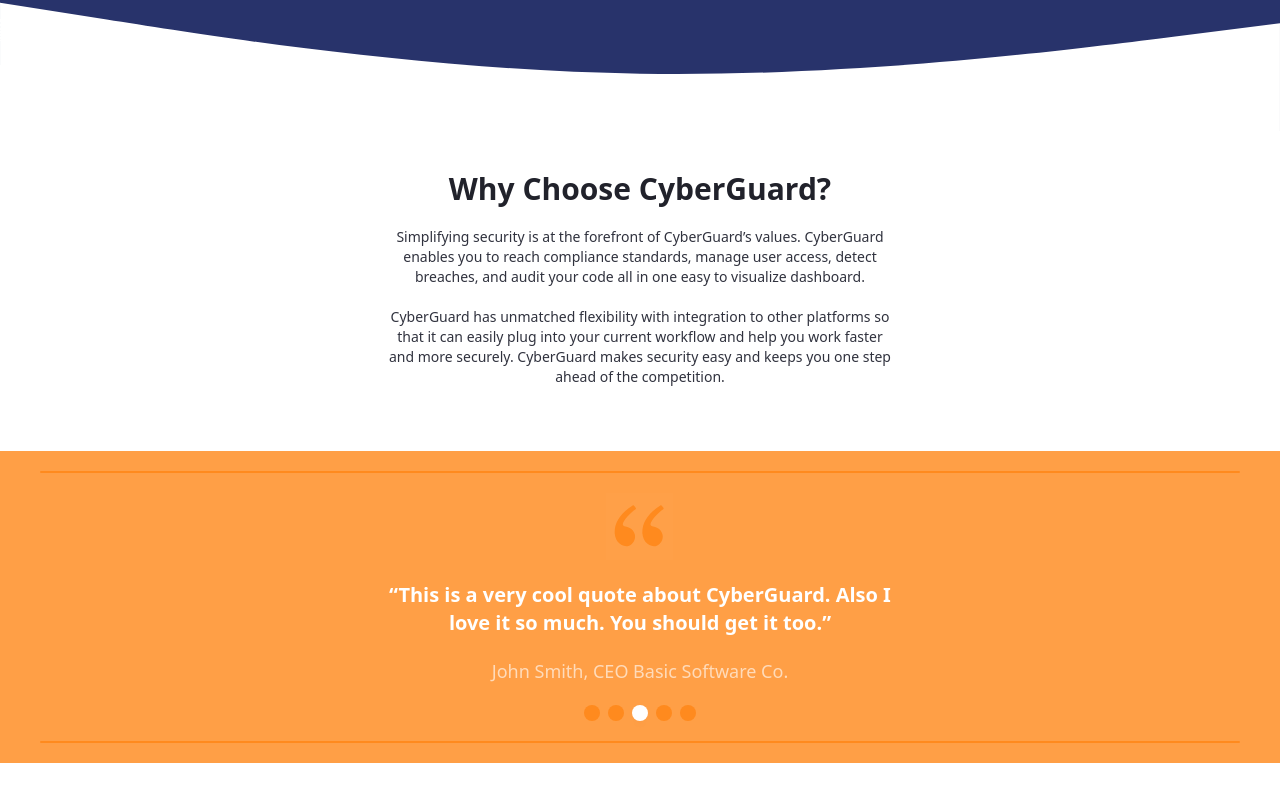
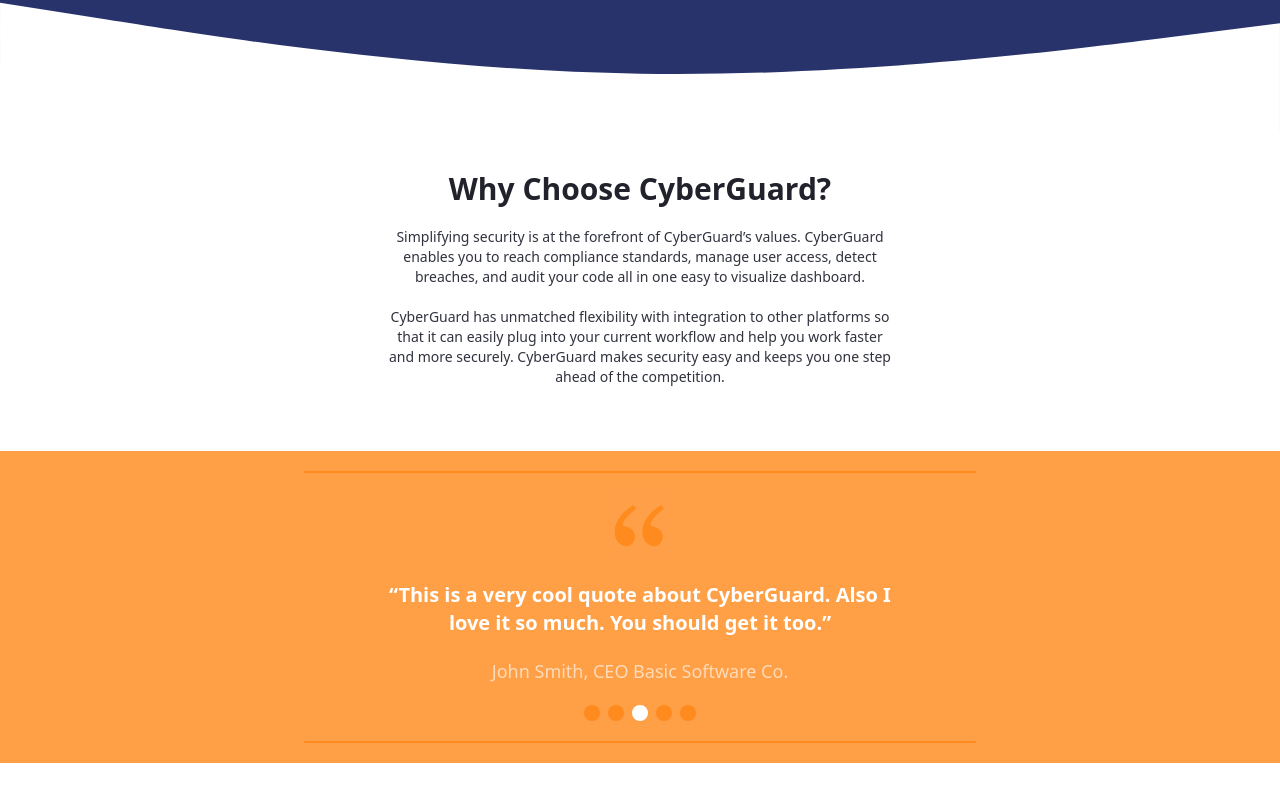
Before and after one commit to proctorinc/CyberGuard, an Angular app: page / in a window 1280 px wide. Shown: the part 1968-2770 px from the top of the page. Built offline with nearby package versions, Linux system fonts and the light colour scheme.

Commit message:
removed rounded border

```diff
--- a/src/app/app.component.html
+++ b/src/app/app.component.html
@@ -1,5 +1,5 @@
 <div
-  class="sticky shadow-xl top-0 flex justify-center items-center text-secondary-100 w-full h-14 bg-secondary-800 p-3 rounded-br-xl"
+  class="sticky shadow-xl top-0 flex justify-center items-center text-secondary-100 w-full h-14 bg-secondary-800 p-3"
 >
   <div class="absolute left-3 flex items-center">
     <img class="w-10 h-10" src="/assets/logo.svg" alt="Logo" />
@@ -130,7 +130,7 @@
 <div
   class="flex flex-col gap-5 items-center text-center w-full bg-primary-400 text-white py-5 px-3 sm:px-10"
 >
-  <div class="h-0.5 bg-primary-800 w-full rounded-full"></div>
+  <div class="h-0.5 bg-primary-800 w-full rounded-full max-w-2xl"></div>
   <img src="/assets/quote.svg" alt="Quote" />
   <h2 class="text-xl font-bold max-w-lg">
     “This is a very cool quote about CyberGuard. Also I love it so much. You
@@ -146,13 +146,13 @@
     <div class="rounded-full h-2 w-2 p-2 bg-primary-800"></div>
     <div class="rounded-full h-2 w-2 p-2 bg-primary-800"></div>
   </div>
-  <div class="h-0.5 bg-primary-800 w-full rounded-full"></div>
+  <div class="h-0.5 bg-primary-800 w-full rounded-full max-w-2xl"></div>
 </div>
 <div class="h-screen w-full bg-white"></div>
 <div
   class="flex flex-col gap-10 w-full pb-5 sm:pb-0 bg-primary-800 px-3 sm:px-10 pt-5 items-center font-bold text-white text-center"
 >
-  <div class="h-0.5 bg-primary-100 w-full rounded-full"></div>
+  <div class="h-0.5 bg-primary-400 w-full rounded-full max-w-2xl"></div>
   <div class="flex flex-col sm:flex-row gap-10 items-center">
     <div
       class="h-28 w-28 flex justify-center items-center shadow-xl bg-primary-400 text-white font-extrabold text-xl rounded-full"
@@ -163,7 +163,7 @@
       Voted most trusted Cloud Security solution 2023 Global Tech Innovator
     </h2>
   </div>
-  <div class="h-0.5 bg-primary-400 w-full rounded-full"></div>
+  <div class="h-0.5 bg-primary-400 w-full rounded-full max-w-2xl"></div>
   <div class="flex flex-col gap-5">
     <h2 class="text-primary-100">
       Trusted by hundreds of enterprises globally
```
